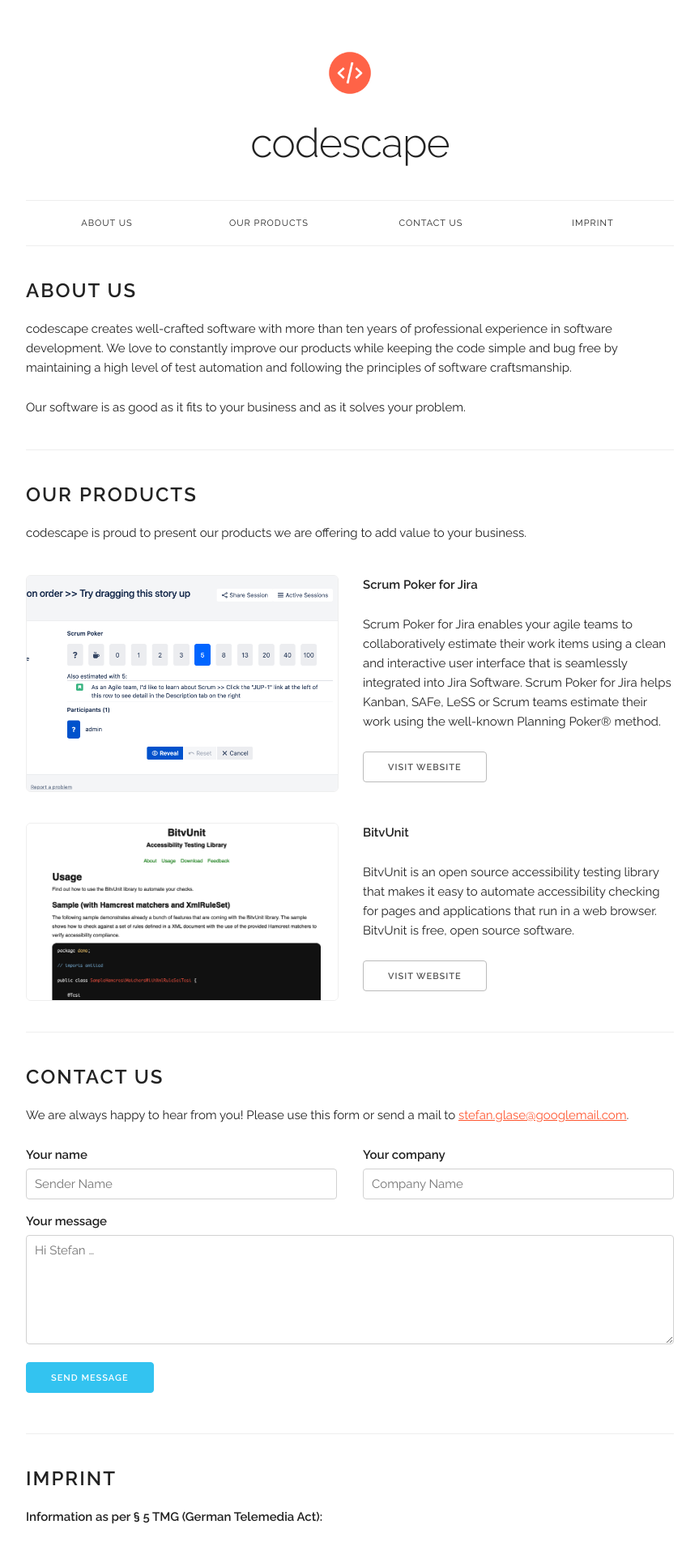
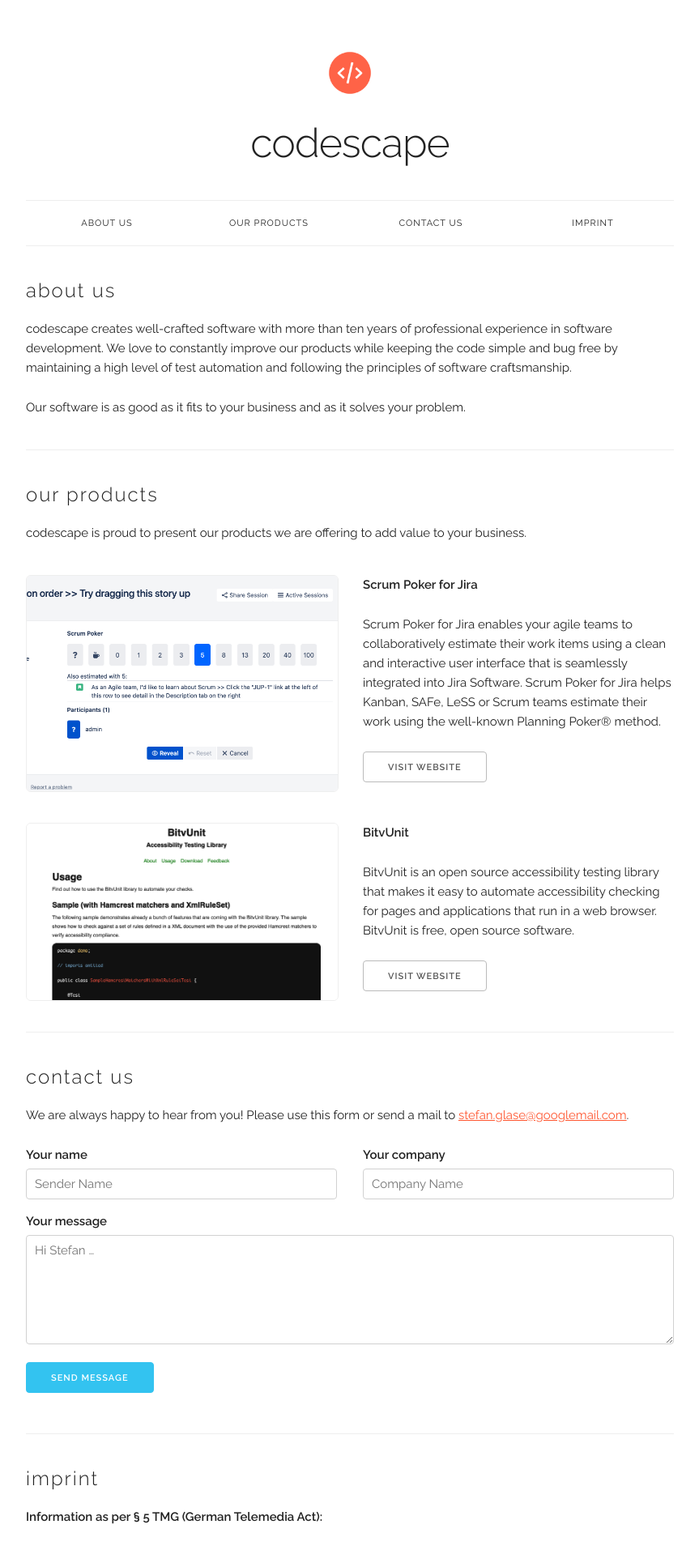
Before and after one commit to codescape/codescape.de, a Jekyll site: the page built from index.html, in a window 1280 px wide. Shown: the top 1914 px of the page at 81% size, without its empty margins (208-1071 px from the left). Built offline with Jekyll 4.4.1, drawn with Linux system fonts in a browser that asks for light colours; nearby versions of some CDN libraries.

Commit message:
upgrade headings :)

```diff
--- a/css/custom.css
+++ b/css/custom.css
@@ -10,10 +10,10 @@
     font-size: 11px; }
 
 h2, h3, h4, h5, h6 {
-    text-transform: uppercase;
+    text-transform: lowercase;
     font-size: 1.4rem;
     letter-spacing: .2rem;
-    font-weight: 600; }
+    font-weight: 300; }
 
 h2 {
     font-size: 2.4rem; }
```
